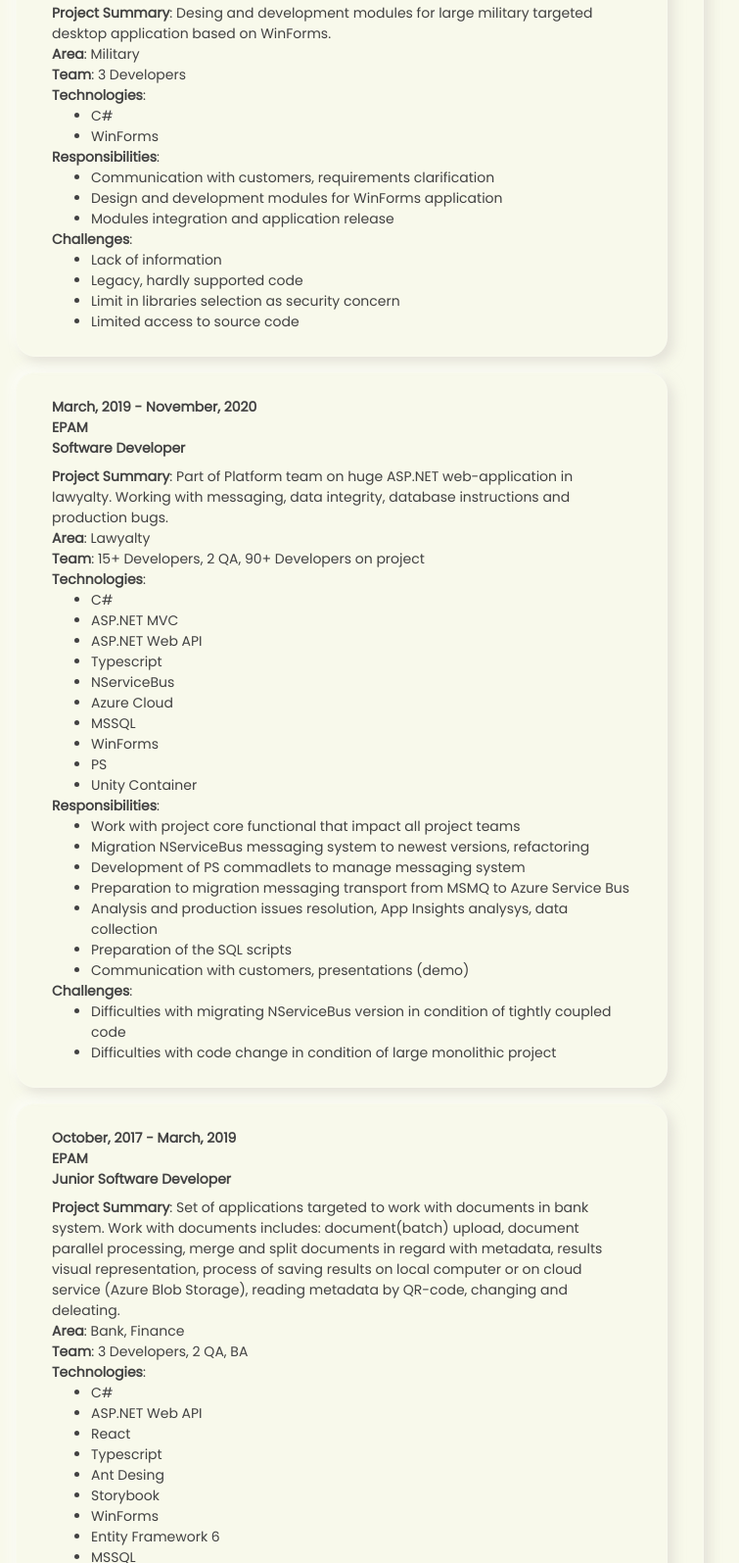
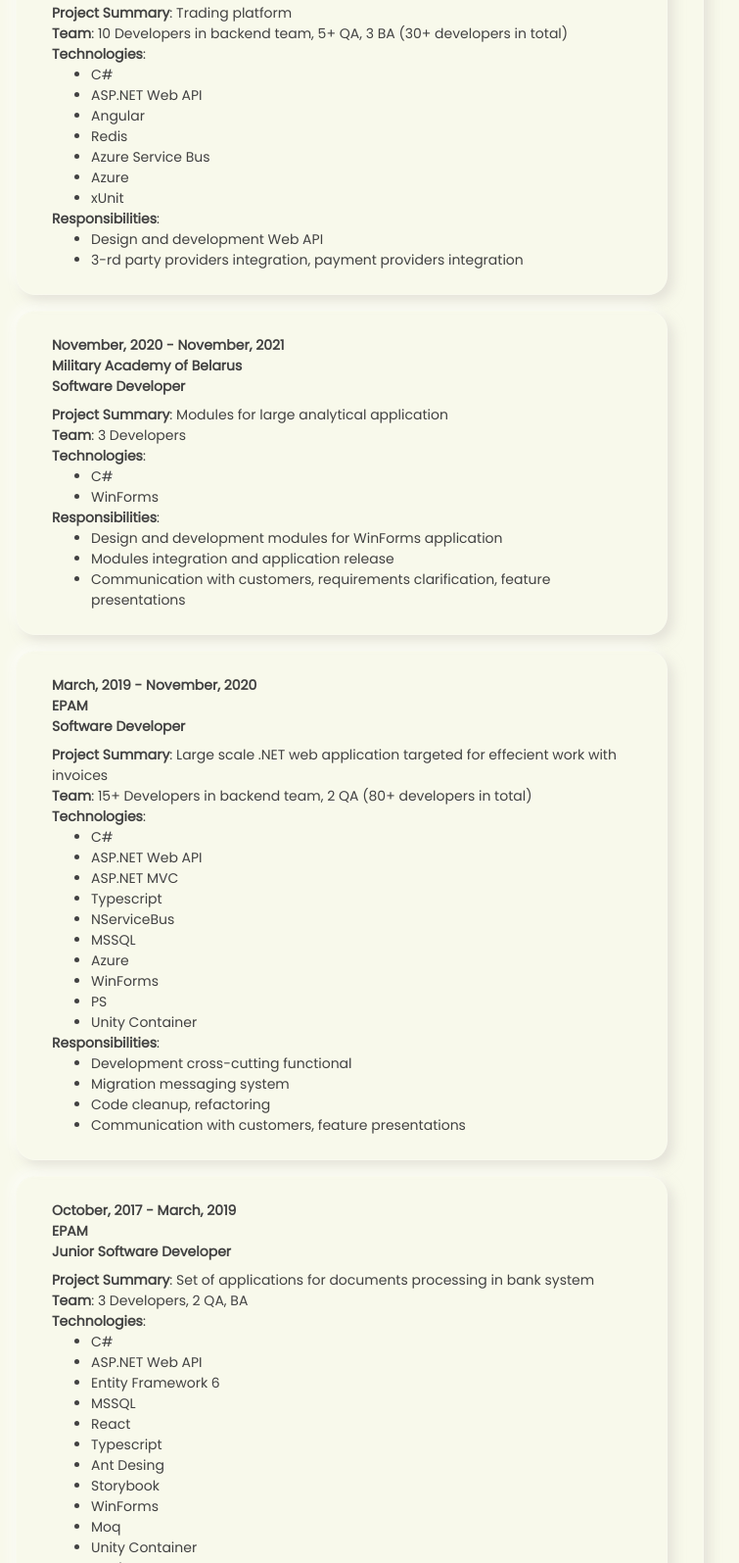
Before and after one commit to qlminspire/portfolio, a Gatsby site: page / in a window 1280 px wide. Shown: the part 1205-2800 px from the top of the page at 98% size, without its empty margins (291-1046 px from the left). Built offline with nearby package versions, Linux system fonts and the light colour scheme; Gatsby itself is replaced by a stand-in of ours.

Commit message:
Update personal info in portfolio

```diff
--- a/src/data/portfolio-metadata.js
+++ b/src/data/portfolio-metadata.js
@@ -5,127 +5,112 @@
 	region: "Brest",
 	social: {
 		email: "vladislav.karpovich.work@gmail.com",
-    linkedin: "https://www.linkedin.com/in/vladislav-karpovich-33b835192/",
-    github: "https://github.com/qlminspire",
+		linkedin: "https://www.linkedin.com/in/vladislav-karpovich-work",
+		github: "https://github.com/qlminspire"
 	},
 	summary:
 		"Full Stack Developer with over 6 years experience. Skilled in .NET development including Desktop, MVC and Web API. Building rich user interface using HTML, CSS and React library",
-  skills: [".NET", "C#", "Javascript", "HTML", "CSS", "React", "SQL"],
+	skills: [".NET", "C#", "Javascript", "HTML", "CSS", "React", "SQL", "Azure"],
 	languages: [
 		{ language: "English", level: "Intermediate" },
-    { language: "Russian", level: "Native" },
+		{ language: "Russian", level: "Native" }
 	],
 	education: [
 		{
 			date: "August, 2017 - October, 2017",
 			place: "EPAM",
-      position: "Trainee (.NET)",
+			position: "Trainee / .NET"
 		},
 		{
 			date: "September, 2014 - June, 2018",
 			place: "Brest State Technical University",
-      position: "Bachelor (Information technologies Engineer)",
-      summary: "Automated systems of data processing",
-    },
+			position: "Bachelor / IT Engineer",
+			summary: "Automated systems of data processing"
+		}
 	],
 	experience: [
+		{
+			date: "March, 2022 - August, 2024",
+			place: "EffectiveSoft",
+			position: "Software Developer",
+			project: {
+				summary: "Trading platform",
+				team: "10 Developers in backend team, 5+ QA, 3 BA (30+ developers in total)",
+				technologies: ["C#", "ASP.NET Web API", "Angular", "Redis", "Azure Service Bus", "Azure", "xUnit"],
+				responsibilities: ["Design and development Web API", "3-rd party providers integration, payment providers integration"]
+			}
+		},
 		{
 			date: "November, 2020 - November, 2021",
 			place: "Military Academy of Belarus",
 			position: "Software Developer",
 			project: {
-        summary:
-          "Desing and development modules for large military targeted desktop application based on WinForms.",
-        area: "Military",
+				summary: "Modules for large analytical application",
 				team: "3 Developers",
 				technologies: ["C#", "WinForms"],
 				responsibilities: [
-          "Communication with customers, requirements clarification",
 					"Design and development modules for WinForms application",
 					"Modules integration and application release",
-        ],
-        challenges: [
-          "Lack of information",
-          "Legacy, hardly supported code",
-          "Limit in libraries selection as security concern",
-          "Limited access to source code",
-        ],
-      },
+					"Communication with customers, requirements clarification, feature presentations"
+				]
+			}
 		},
 		{
 			date: "March, 2019 - November, 2020",
 			place: "EPAM",
 			position: "Software Developer",
 			project: {
-        summary: `Part of Platform team on huge ASP.NET web-application in lawyalty.
-			 Working with messaging, data integrity, database instructions and
-			 production bugs.`,
-        area: "Lawyalty",
-        team: "15+ Developers, 2 QA, 90+ Developers on project",
+				summary: `Large scale .NET web application targeted for effecient work with invoices`,
+				team: "15+ Developers in backend team, 2 QA (80+ developers in total)",
 				technologies: [
 					"C#",
+					"ASP.NET Web API",
 					"ASP.NET MVC",
-          "ASP.NET Web API",
 					"Typescript",
 					"NServiceBus",
-          "Azure Cloud",
 					"MSSQL",
+					"Azure",
 					"WinForms",
 					"PS",
-          "Unity Container",
+					"Unity Container"
 				],
 				responsibilities: [
-          "Work with project core functional that impact all project teams",
-          "Migration NServiceBus messaging system to newest versions, refactoring",
-          "Development of PS commadlets to manage messaging system",
-          "Preparation to migration messaging transport from MSMQ to Azure Service Bus",
-          "Analysis and production issues resolution, App Insights analysys, data collection",
-          "Preparation of the SQL scripts",
-          "Communication with customers, presentations (demo)",
-        ],
-        challenges: [
-          "Difficulties with migrating NServiceBus version in condition of tightly coupled code",
-          "Difficulties with code change in condition of large monolithic project",
-        ],
-      },
+					"Development cross-cutting functional",
+					"Migration messaging system",
+					"Code cleanup, refactoring",
+					"Communication with customers, feature presentations"
+				]
+			}
 		},
 		{
 			date: "October, 2017 - March, 2019",
 			place: "EPAM",
 			position: "Junior Software Developer",
 			project: {
-        summary: `Set of applications targeted to work with documents in bank system.
-Work with documents includes:
-		document(batch) upload,
-		document parallel processing,
-		merge and split documents in regard with metadata,
-		results visual representation,
-		process of saving results on local computer or on cloud service (Azure Blob Storage),
-		reading metadata by QR-code, changing and deleating.
-`,
-        area: "Bank, Finance",
+				summary: "Set of applications for documents processing in bank system",
 				team: "3 Developers, 2 QA, BA",
 				technologies: [
 					"C#",
 					"ASP.NET Web API",
+					"Entity Framework 6",
+					"MSSQL",
 					"React",
 					"Typescript",
 					"Ant Desing",
 					"Storybook",
 					"WinForms",
-          "Entity Framework 6",
-          "MSSQL",
 					"Moq",
 					"Unity Container",
-          "NUnit",
+					"NUnit"
 				],
 				responsibilities: [
-          "Project initial configuration (Webpack configuration), design and development components (React + Typescript), components documentation (Storybook), setting up integration with ASP.NET Web API",
-          "Complete client-side development of the desktop application with use of WinForms",
-          "Took Part in development ASP.NET Web API",
-          "Communication with customers, presentations (demo)",
-        ],
-      },
-    },
-  ],
-};
+					"Design and development client-side React and WinForms applications",
+					"Web API development",
+					"Setup integration between applications",
+					"Communication with customers, feature presentations",
+					"Documentation"
+				]
+			}
+		}
+	]
+}
```
Lines whose indentation alone changed are shown as unchanged.
